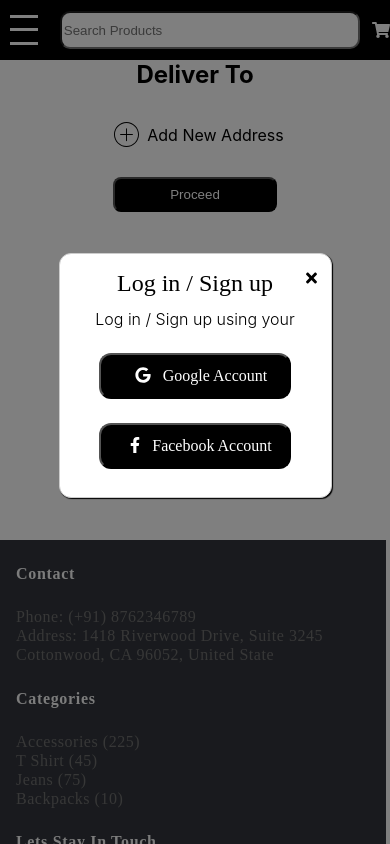
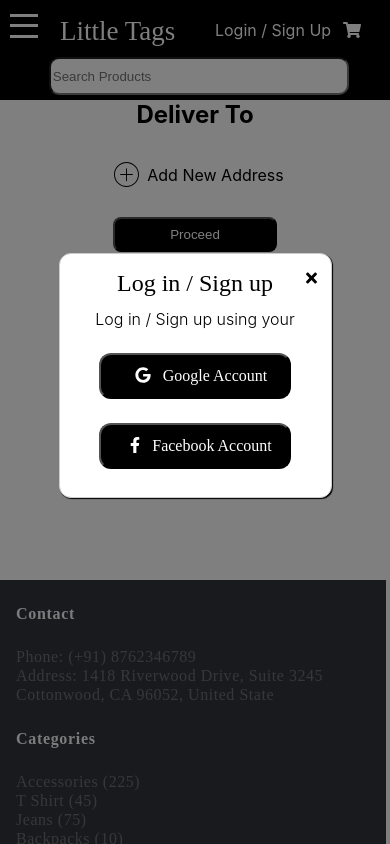
Before and after one commit to pesto-students/little-tags-sumitd94, a React (Create React App) app: page /checkout in a window 390 px wide. Shown: the top 844 px of the page. Built offline with nearby package versions, Linux system fonts and the light colour scheme.

Commit message:
Fix the header design

```diff
--- a/src/components/Navigation/ToolBar/ToolBar.module.css
+++ b/src/components/Navigation/ToolBar/ToolBar.module.css
@@ -6,22 +6,24 @@
   left: 0;
   display: flex;
   align-items: center;
-  flex-direction: row;
   z-index: 90;
   background-color: black;
+}
+
+.ToolBar a {
+  padding: 10px;
 }
 
 .logo {
   width: 20%;
   font-family: MillionNotes;
-  font-size: 30px;
+  font-size: 27px;
   font-weight: normal;
   font-stretch: normal;
   font-style: normal;
   line-height: 1.2;
   letter-spacing: normal;
   color: white;
-  display: none;
 }
 
 .logo a {
@@ -30,34 +32,14 @@
 }
 
 .SearchBar {
-  width: 75%;
+  width: 44%;
   margin: auto;
 }
 
 .login {
   width: 15%;
-  display: none;
   color: white;
   cursor: pointer;
-}
-
-@media (min-width: 40rem) {
-  .logo {
-    display: inline;
-  }
-
-  .SearchBar {
-    width: 50%;
-    margin: 0;
-  }
-
-  .login {
-    display: inline;
-  }
-}
-
-.cartContainer {
-  color: white;
 }
 
 .cartText {
@@ -65,10 +47,74 @@
   top: -15px;
   left: -7px;
   color: white;
-  border-radius: 50%;
-  border: 1px solid black;
+  border-radius: 100%;
+  border: 2px solid black;
   background-color: red;
-  padding: 2.5px;
+  padding: 2px 5.5px;
   text-decoration: underline;
   text-decoration-color: red;
 }
+
+.cartContainer {
+  color: white;
+}
+
+@media (min-width: 968px) {
+  .SearchBar {
+    width: 50%;
+  }
+}
+
+@media (max-width: 620px) {
+  .ToolBar {
+    flex-direction: column;
+    align-items: flex-start;
+    height: 100px;
+  }
+
+  .SearchBar {
+    width: 75%;
+    padding: 5px 0;
+  }
+
+  .logo, .login, .ToolBar a {
+    position: absolute;
+  }
+
+  .ToolBar a {
+    right: 5%;
+    top: 10%;
+  }
+
+  .logo {
+    width: 40%;
+    top: 5%;
+  }
+
+  .login {
+    right: 15%;
+    width: 25%;
+    top: 20%;
+  }
+}
+
+@media (max-width: 468px) {
+  .login {
+    width: 30%;
+  }
+
+  .logo {
+    width: 50%;
+  }
+}
+
+@media (max-width: 368px) {
+  .login {
+    display: none;
+  }
+
+  .logo {
+    font-size: 24px;
+    width: 55%;
+  }
+}
--- a/src/containers/Layout/Layout.module.css
+++ b/src/containers/Layout/Layout.module.css
@@ -3,3 +3,9 @@
   min-height: calc(100vh - 372px);
   position: relative;
 }
+
+@media (max-width: 620px) {
+  .content {
+    margin-top: 100px;
+  }
+}
```
